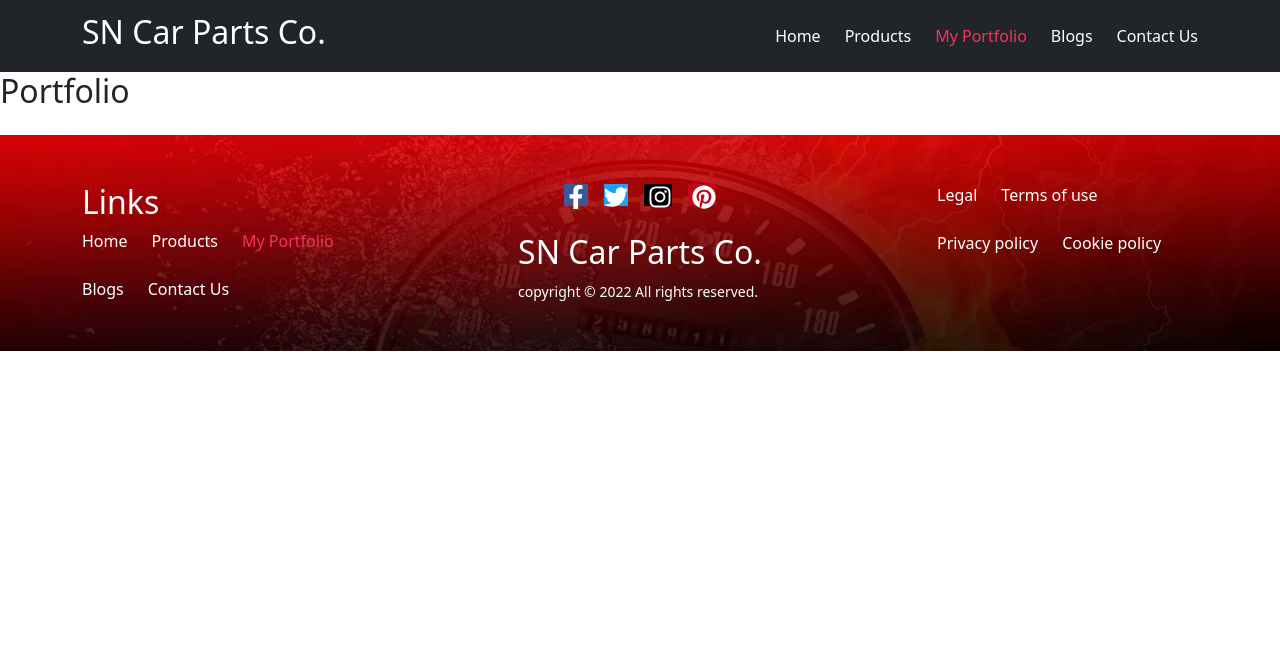
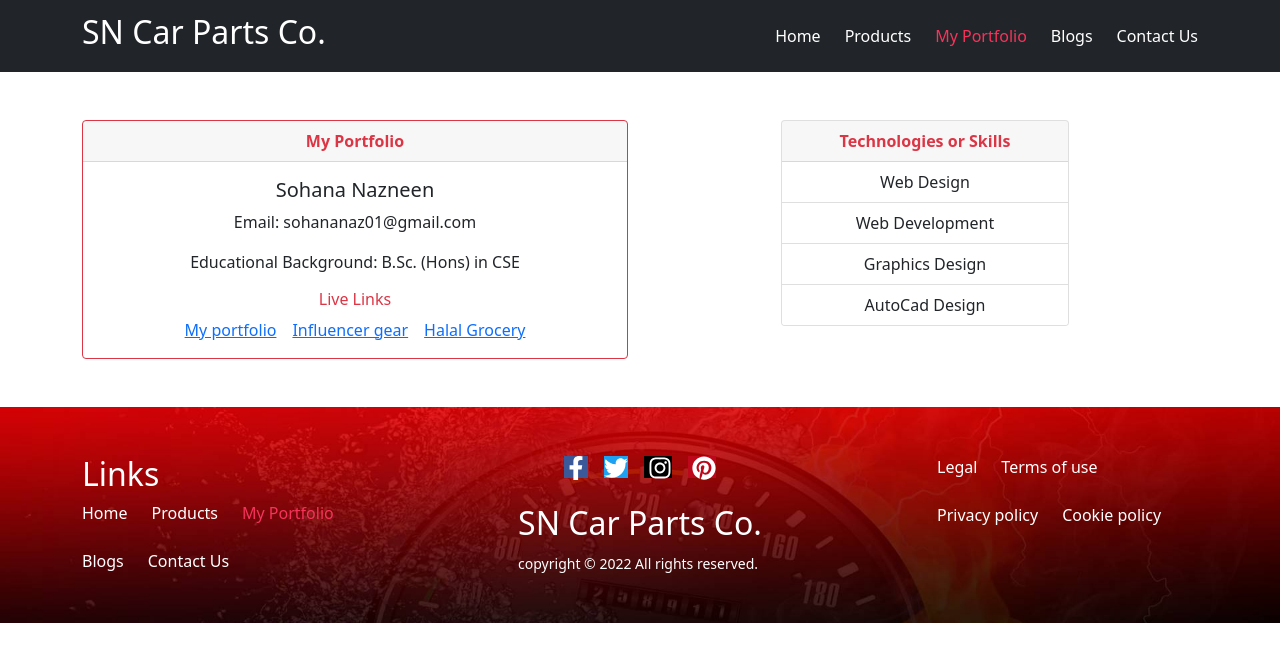
Before and after one commit to sohananazneen/manufacturer-website-client-side, a React (Create React App) app: page /portfolio in a window 1280 px wide. Shown: the top 662 px of the page. Built offline with nearby package versions, Linux system fonts and the light colour scheme.

Commit message:
Porfolio added

```diff
--- a/src/Pages/Portfolio/Portfolio.js
+++ b/src/Pages/Portfolio/Portfolio.js
@@ -1,9 +1,44 @@
 import React from 'react';
+import { Card, Col, Container, ListGroup, Row } from 'react-bootstrap';
 
 const Portfolio = () => {
     return (
-        <div>
-            <h2>Portfolio</h2>
+        <div className='my-5'>
+            <Container>
+                <Row>
+                    <Col xs={12} lg={6}>
+                        <Card border="danger" className="text-center">
+                            <Card.Header className='text-danger fw-bold' >My Portfolio</Card.Header>
+                            <Card.Body>
+                                <Card.Title>Sohana Nazneen</Card.Title>
+                                <Card.Text>
+                                    Email: sohananaz01@gmail.com
+                                </Card.Text>
+                                <Card.Text>
+                                    Educational Background: B.Sc. (Hons) in CSE
+                                </Card.Text>
+                                <h6 className='text-danger' >Live Links</h6>
+                                <Card.Link href="https://sohanan.github.io/sohana-1st-portfolio/">My portfolio</Card.Link>
+                                <Card.Link href="https://sohanan.github.io/a2-influencer-gear/">Influencer gear</Card.Link>
+                                <Card.Link href="https://halal-grocery.web.app/">Halal Grocery</Card.Link>
+                            </Card.Body>
+                        </Card>
+                    </Col>
+                    <Col xs={12} lg={6}>
+                        <div className='d-flex justify-content-center' >
+                            <Card style={{ width: '18rem' }} className='text-center'>
+                                <Card.Header className='text-danger fw-bold' >Technologies or Skills</Card.Header>
+                                <ListGroup variant="flush">
+                                    <ListGroup.Item>Web Design</ListGroup.Item>
+                                    <ListGroup.Item>Web Development</ListGroup.Item>
+                                    <ListGroup.Item>Graphics Design</ListGroup.Item>
+                                    <ListGroup.Item>AutoCad Design</ListGroup.Item>
+                                </ListGroup>
+                            </Card>
+                        </div>
+                    </Col>
+                </Row>
+            </Container>
         </div>
     );
 };
```
